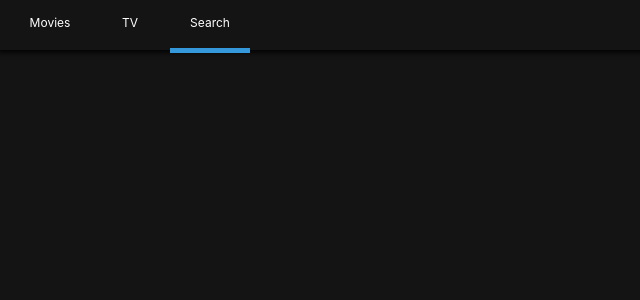
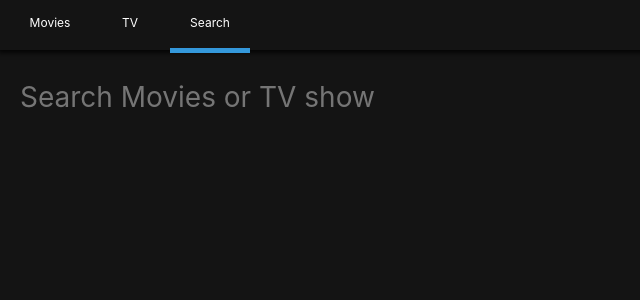
Before and after one commit to gyeong-jin-kwak/react-movie, a React (Create React App) app: page /search in a window 1280 px wide. Shown: the top 300 px of the page, without its empty margins (0-640 px from the left). Built offline with nearby package versions, Linux system fonts and the light colour scheme; the HTML template or start-up script is replaced by a standard one.

Commit message:
[feat] search

```diff
--- a/src/Routes/Search/SearchContainer.js
+++ b/src/Routes/Search/SearchContainer.js
@@ -1,4 +1,4 @@
-import React, { useState, useEffect } from 'react';
+import React, { useState } from 'react';
 import SearchPresenter from './SearchPresenter';
 import { moviesApi, tvApi } from 'api';
 
@@ -13,10 +13,17 @@ export default () => {
   //   handleSubmit();
   // }, []);
 
-  const handleSubmit = () => {
+  const handleSubmit = (e) => {
+    e.preventDefault();
     if(searchTerm !== ''){
       searchByTerm();
     }
+  };
+
+  const updateTerm = (e) => {
+    const { target: { value } } = e;
+    setSearchTerm(value);
+    // console.log(value);
   };
 
   const searchByTerm = async() => {
@@ -43,6 +50,7 @@ export default () => {
       error = { error }
       loading = { loading }
       handleSubmit = { handleSubmit }
+      updateTerm = { updateTerm }
     />
   )
 }
--- a/src/Routes/Search/SearchPresenter.js
+++ b/src/Routes/Search/SearchPresenter.js
@@ -1,6 +1,23 @@
 import React from 'react';
 import PropTypes from 'prop-types';
 import styled from 'styled-components';
+import Loader from 'Components/Loader';
+import Section from 'Components/Section';
+
+const Container = styled.div`
+    padding: 0 20px;
+`;
+
+const Form = styled.form`
+    width: 100%;
+    margin-bottom: 50px;
+`;
+
+const Input = styled.input`
+    all: unset;
+    width: 100%;
+    font-size: 28px;
+`;
 
 const Search = ({
     movieResults,
@@ -8,8 +25,35 @@ const Search = ({
     searchTerm,
     error,
     loading,
-    handleSubmit
-}) => null;
+    handleSubmit,
+    updateTerm
+}) => <Container>
+    <Form onSubmit={ handleSubmit }>
+        <Input
+            onChange={ updateTerm }
+            value={ searchTerm }
+            placeholder="Search Movies or TV show"
+        />
+    </Form>
+    { loading ? <Loader /> : <>
+        {movieResults && movieResults.length > 0 &&
+            <Section title="Movie Result">
+                { movieResults.map( movie => (
+                    <span key={movie.id}>{movie.title}</span>
+                ))}
+            </Section>
+        }
+
+
+        {tvResultes && tvResultes.length > 0 &&
+            <Section title="TV Show Result">
+                { tvResultes.map( show => (
+                    <span key={show.id}>{show.name}</span>
+                ))}
+            </Section>
+        }
+    </>}
+</Container>;
 
 Search.propTypes = {
     movieResults: PropTypes.array,
@@ -17,7 +61,8 @@ Search.propTypes = {
     searchTerm: PropTypes.string,
     error: PropTypes.string,
     loading: PropTypes.bool.isRequired,
-    handleSubmit: PropTypes.func.isRequired
+    handleSubmit: PropTypes.func.isRequired,
+    updateTerm: PropTypes.func.isRequired
 }
 
 export default Search;
```
Also changed, not shown: 1 other file (tests, documents, lock files or other folders).
